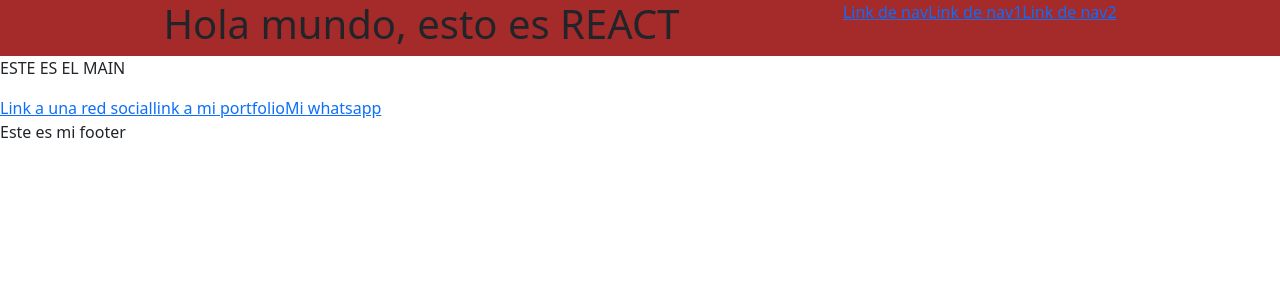
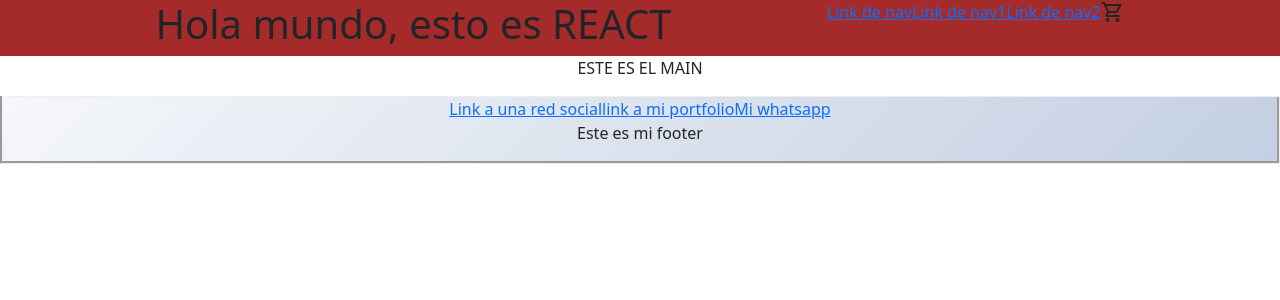
Before and after one commit to ManuelAchaval/react-project, a React (Create React App) app: page / in a window 1280 px wide. Shown: the top 300 px of the page. Built offline with nearby package versions, Linux system fonts and the light colour scheme.

Commit message:
agregue icono carrito

```diff
--- a/public/index.html
+++ b/public/index.html
@@ -25,6 +25,7 @@
       work correctly both with client-side routing and a non-root public URL.
       Learn how to configure a non-root public URL by running `npm run build`.
     -->
+    <link rel="stylesheet" href="https://fonts.googleapis.com/css2?family=Material+Symbols+Outlined:opsz,wght,FILL,GRAD@20..48,100..700,0..1,-50..200" />
     <title>React App</title>
   </head>
   <body>
--- /dev/null
+++ b/src/componentes/CartWidget.js
@@ -0,0 +1,7 @@
+const CartWidget = ()=>{
+    return (<span class="material-symbols-outlined">
+    shopping_cart
+    </span>)
+}
+
+export default CartWidget
--- a/src/componentes/Navbar.js
+++ b/src/componentes/Navbar.js
@@ -1,9 +1,11 @@
+import CartWidget from "./CartWidget"
 const Nav =(param)=>{
-    if (param.type =="header"){
+    if (param.type ==="header"){
         return(<nav class="d-flex justify-content-evenly">
             <a href="http://">Link de nav</a>
             <a href="http://">Link de nav1</a>
             <a href="http://">Link de nav2</a>
+            <div><CartWidget/></div>
         </nav>)
     }else{return(
         <nav>
--- a/src/main.css
+++ b/src/main.css
@@ -1,6 +1,10 @@
 *{
     margin: 0;
     padding: 0;
+}
+html{
+    text-align: center;
+
 }
 
 #header{
@@ -13,3 +17,14 @@ ul{
     flex-direction: row;
     justify-content: space-between;
 }
+
+footer{
+    border-top-width: 1px;
+    border-style:groove ;
+    background-image: linear-gradient(135deg, #f5f7fa 0%, #c3cfe2 100%);
+}
+
+img{
+    width: 100%;
+    height: auto;
+}
```
Also changed, not shown: src/componentes/Footer.js (+4 -3 lines), src/componentes/ItemListContainer.js (added, +7 -0 lines).
